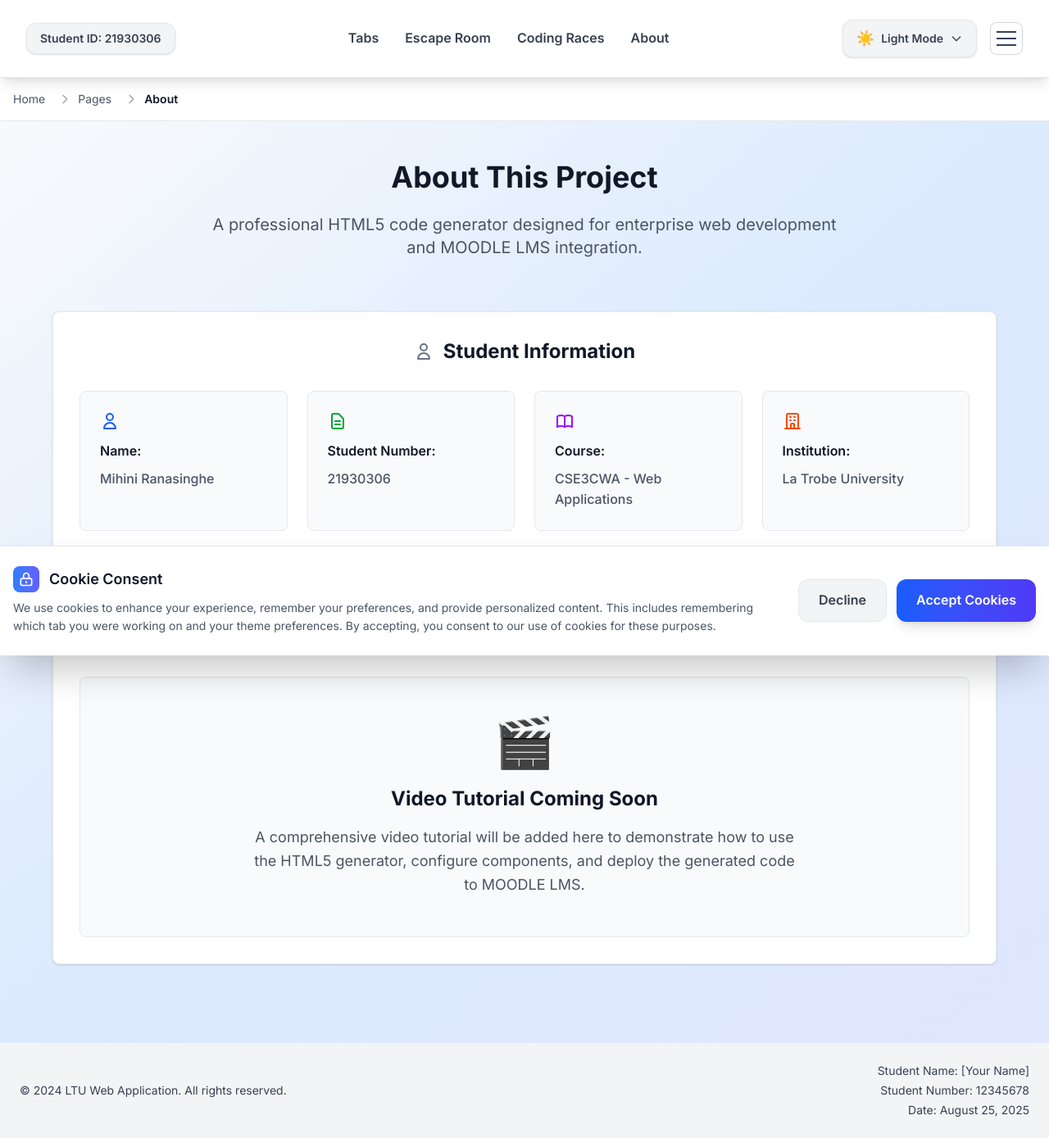
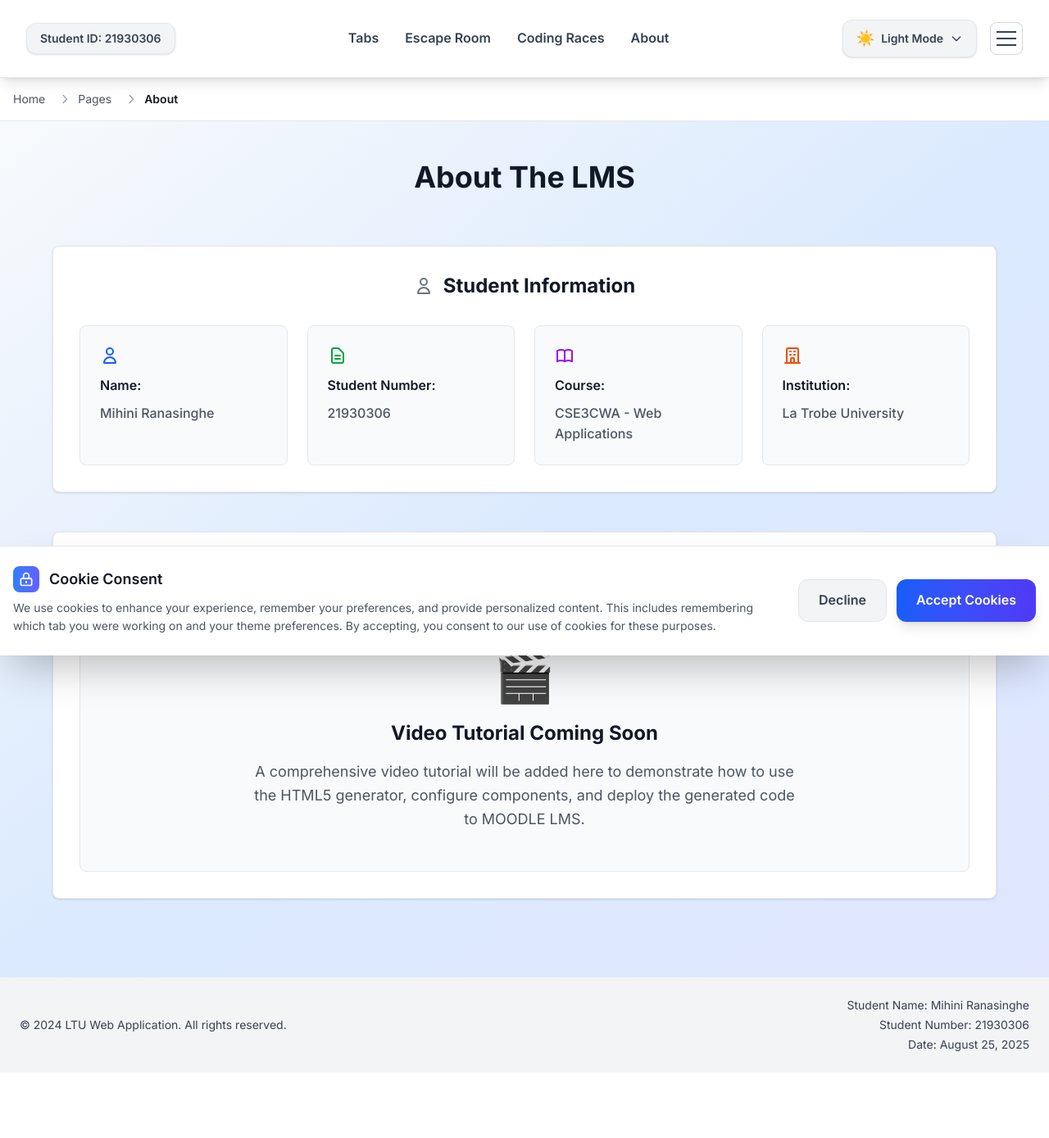
Before and after one commit to min261631/lms_assignment, a Next.js app: page /main_pages/about in a window 1280 px wide. Shown: the whole page at 82% size. After the commit the page ends 1309 px from the top, so only its background shows below. Built offline with nearby package versions, Linux system fonts and the light colour scheme.

Commit message:
Update footer and page titles to reflect LMS branding. Change project references in About and Home pages.

```diff
--- a/app/components/Footer.tsx
+++ b/app/components/Footer.tsx
@@ -18,10 +18,10 @@ const Footer: React.FC = () => {
           </div>
           <div className="text-center md:text-right space-y-1">
             <p className="text-sm">
-              Student Name: [Your Name]
+              Student Name: Mihini Ranasinghe
             </p>
             <p className="text-sm">
-              Student Number: 12345678
+              Student Number: 21930306
             </p>
             <p className="text-sm">
               Date: {currentDate}
--- a/app/layout.tsx
+++ b/app/layout.tsx
@@ -11,8 +11,8 @@ import CookieConsent from './components/CookieConsent';
 const inter = Inter({ subsets: ['latin'] });
 
 export const metadata: Metadata = {
-  title: 'CodeGen Pro - HTML5 Code Generator',
-  description: 'Generate professional HTML5 code with inline CSS and JavaScript for tabs, carousels, and more.',
+  title: 'La Trobe LMS'
+
 };
 
 export default function RootLayout({
--- a/app/main_pages/about/page.tsx
+++ b/app/main_pages/about/page.tsx
@@ -12,11 +12,8 @@ export default function About() {
           {/* Header */}
           <div className="text-center mb-16">
             <h1 className="text-4xl font-bold text-gray-900 dark:text-white mb-6">
-              About This Project
+              About The LMS
             </h1>
-            <p className="text-xl text-gray-600 dark:text-gray-300 max-w-3xl mx-auto">
-              A professional HTML5 code generator designed for enterprise web development and MOODLE LMS integration.
-            </p>
           </div>
 
           {/* Student Information */}
--- a/app/page.tsx
+++ b/app/page.tsx
@@ -77,10 +77,10 @@ export default function Home() {
                   </svg>
                 </div>
                 <h3 className="text-xl font-bold text-gray-900 dark:text-white mb-4 group-hover:text-orange-600 dark:group-hover:text-orange-400 transition-colors">
-                  About Project
+                  About the LMS
                 </h3>
                 <p className="text-gray-600 dark:text-gray-300 leading-relaxed">
-                  Learn about the project, student information, and how to use this platform
+                  Learn about the LMS, student information, and how to use this platform
                 </p>
               </div>
             </Link>
```
